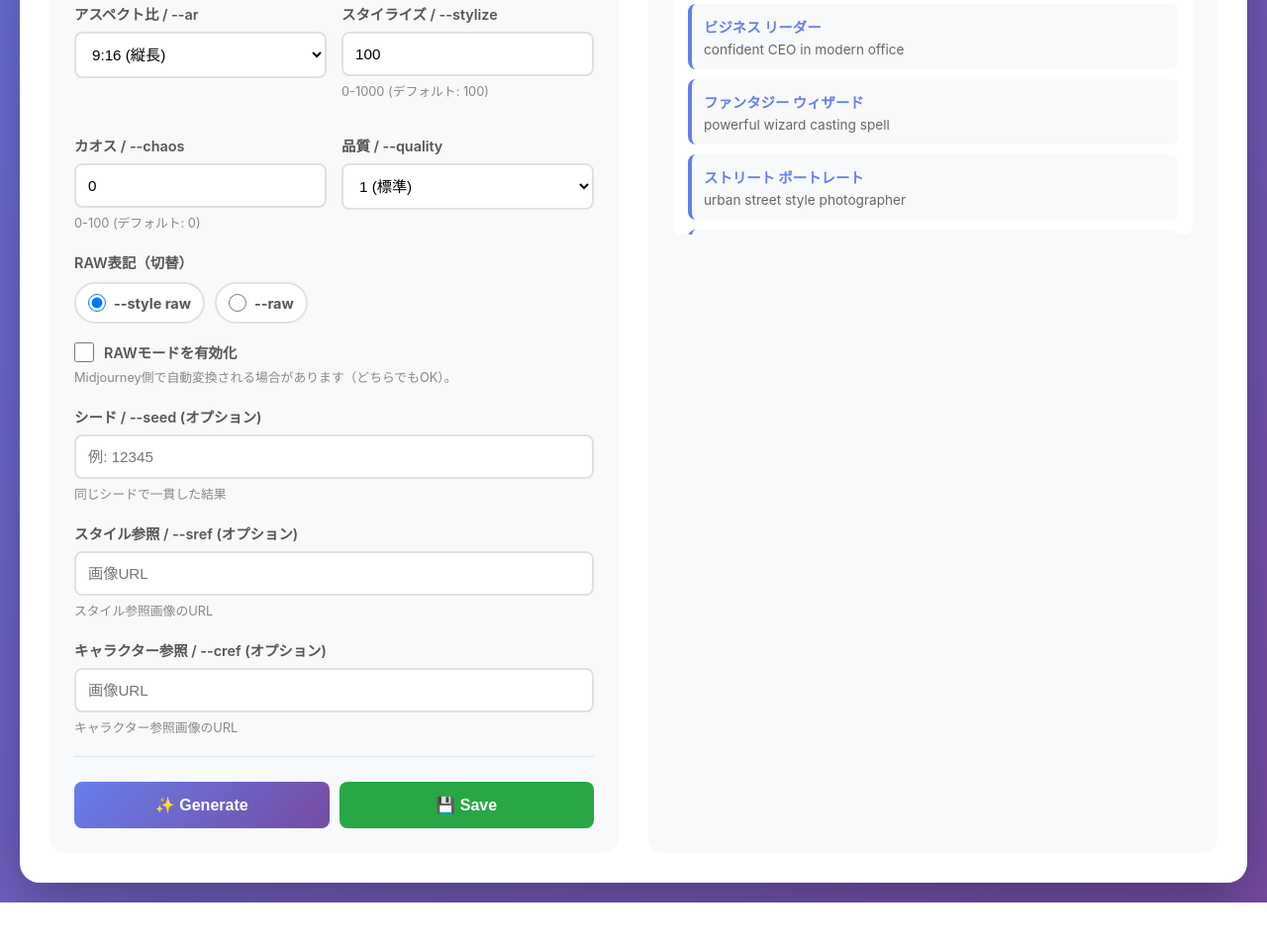
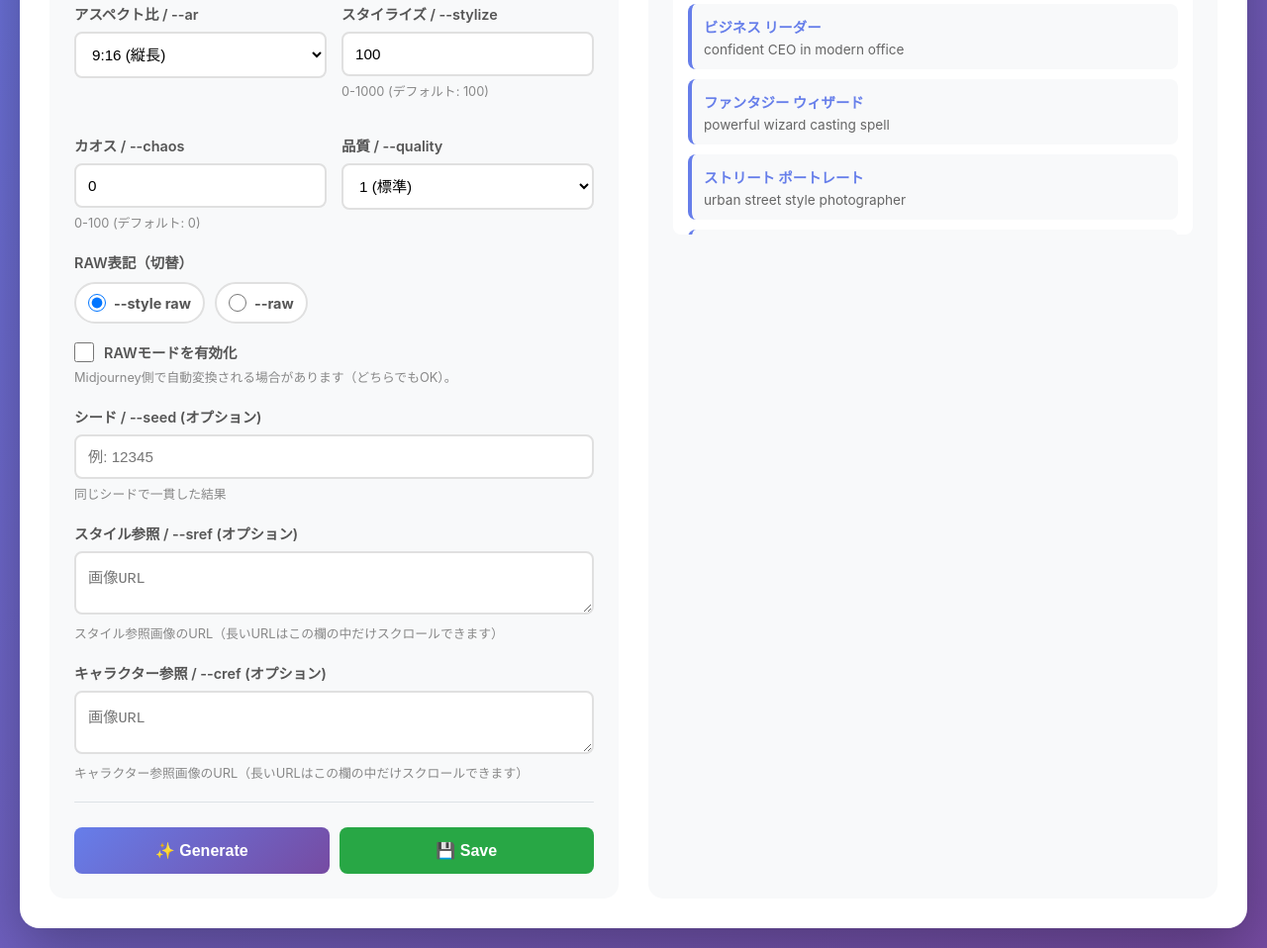
Before and after one commit to tuitui-zukan/mj-prompt-builder, a plain HTML site: page index.html in a window 1280 px wide. Shown: the part 817-1775 px from the top of the page at 99% size. Before the commit the page ends 1729 px from the top, so only its background shows below. Drawn offline with Linux system fonts and the light colour scheme.

Commit message:
Update index.html

```diff
--- a/index.html
+++ b/index.html
@@ -317,6 +317,19 @@
     }
     .copy-helper button:hover { background: #f1f3f5; }
 
+    /* ===== A案：sref/crefをtextarea化して“縦スクロール” ===== */
+    .url-textarea {
+      min-height: 48px;       /* rows=2相当の見た目 */
+      max-height: 160px;      /* 伸びすぎ防止 */
+      resize: vertical;       /* 必要なら伸ばせる */
+      overflow-y: auto;
+      overflow-x: hidden;
+      white-space: pre-wrap;  /* 折り返し */
+      overflow-wrap: anywhere;
+      word-break: break-word;
+      -webkit-overflow-scrolling: touch;
+    }
+
     @media (max-width: 1024px) {
       .main-content { grid-template-columns: 1fr; }
     }
@@ -474,16 +487,17 @@
           <div class="small-text">同じシードで一貫した結果</div>
         </div>
 
+        <!-- ===== A案：sref/crefをtextarea化 ===== -->
         <div class="form-group">
           <label for="sref">スタイル参照 / --sref (オプション)</label>
-          <input type="text" id="sref" placeholder="画像URL" />
-          <div class="small-text">スタイル参照画像のURL</div>
+          <textarea id="sref" class="url-textarea" rows="2" placeholder="画像URL" spellcheck="false"></textarea>
+          <div class="small-text">スタイル参照画像のURL（長いURLはこの欄の中だけスクロールできます）</div>
         </div>
 
         <div class="form-group">
           <label for="cref">キャラクター参照 / --cref (オプション)</label>
-          <input type="text" id="cref" placeholder="画像URL" />
-          <div class="small-text">キャラクター参照画像のURL</div>
+          <textarea id="cref" class="url-textarea" rows="2" placeholder="画像URL" spellcheck="false"></textarea>
+          <div class="small-text">キャラクター参照画像のURL（長いURLはこの欄の中だけスクロールできます）</div>
         </div>
 
         <div class="divider"></div>
@@ -498,7 +512,7 @@
       <div class="section">
         <h2>🎯 生成されたプロンプト（編集OK）</h2>
 
-        <!-- 出力＝編集可能（D仕様） -->
+        <!-- 出力＝編集可能 -->
         <textarea class="output-editor" id="outputEditor" spellcheck="false">ここに生成されたプロンプトが表示されます...</textarea>
 
         <div class="button-group">
@@ -980,6 +994,14 @@
       document.getElementById('sref').value = (preset.sref !== undefined && preset.sref !== null && preset.sref !== '') ? preset.sref : keepSref;
       document.getElementById('cref').value = (preset.cref !== undefined && preset.cref !== null && preset.cref !== '') ? preset.cref : keepCref;
 
+      // RAW mode（プリセットにあれば適用）
+      if (preset.rawMode) localStorage.setItem(KEY_RAW_MODE, preset.rawMode);
+
+      // ラジオ状態反映
+      const mode = getRawMode();
+      document.getElementById('rawStyle').checked = (mode === 'style');
+      document.getElementById('rawRaw').checked = (mode === 'raw');
+
       // Custom AR UI同期
       const arSelect = document.getElementById('ar');
       const wrap = document.getElementById('arCustomWrap');
```
